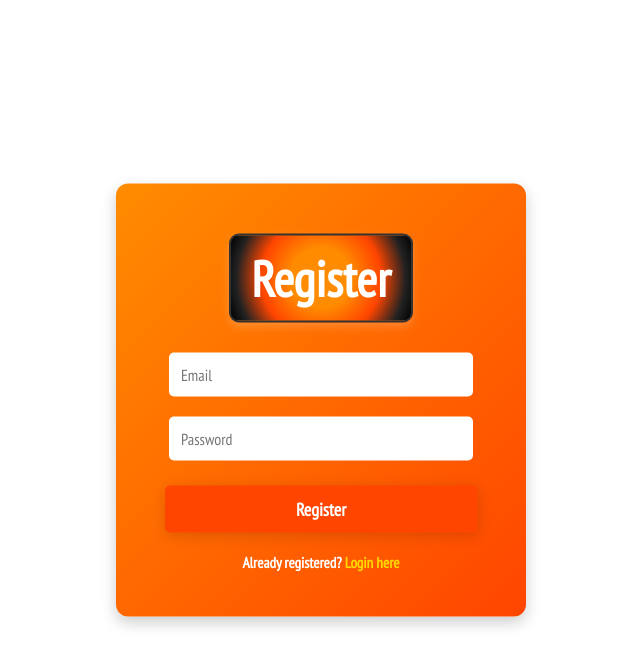
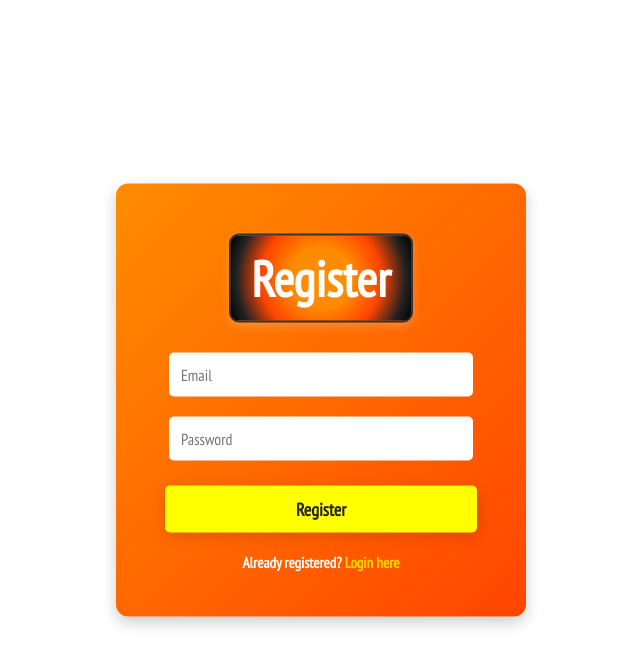
Before and after one commit to Queenofc/Pomodoro_app, a React (Create React App) app: page /register in a window 1280 px wide. In both pictures the pointer is over the button "Register". Shown: the top 666 px of the page, without its empty margins (319-959 px from the left). Built offline with nearby package versions, Linux system fonts and the light colour scheme.

Commit message:
register page

```diff
--- a/src/components/music.css
+++ b/src/components/music.css
@@ -536,8 +536,7 @@ button:hover {
 }
 
 .register-container button:hover {
-  background: #ff4500;
-  color: white;
+  background: yellow;
 }
 
 .register-container p {
@@ -554,7 +553,7 @@ button:hover {
 
 .register-container a:hover {
   text-decoration: none;
-  background: #ffea00;
+  color: #ffea00;
 }
 /* Responsive */
 @media (max-width: 400px) {
```
